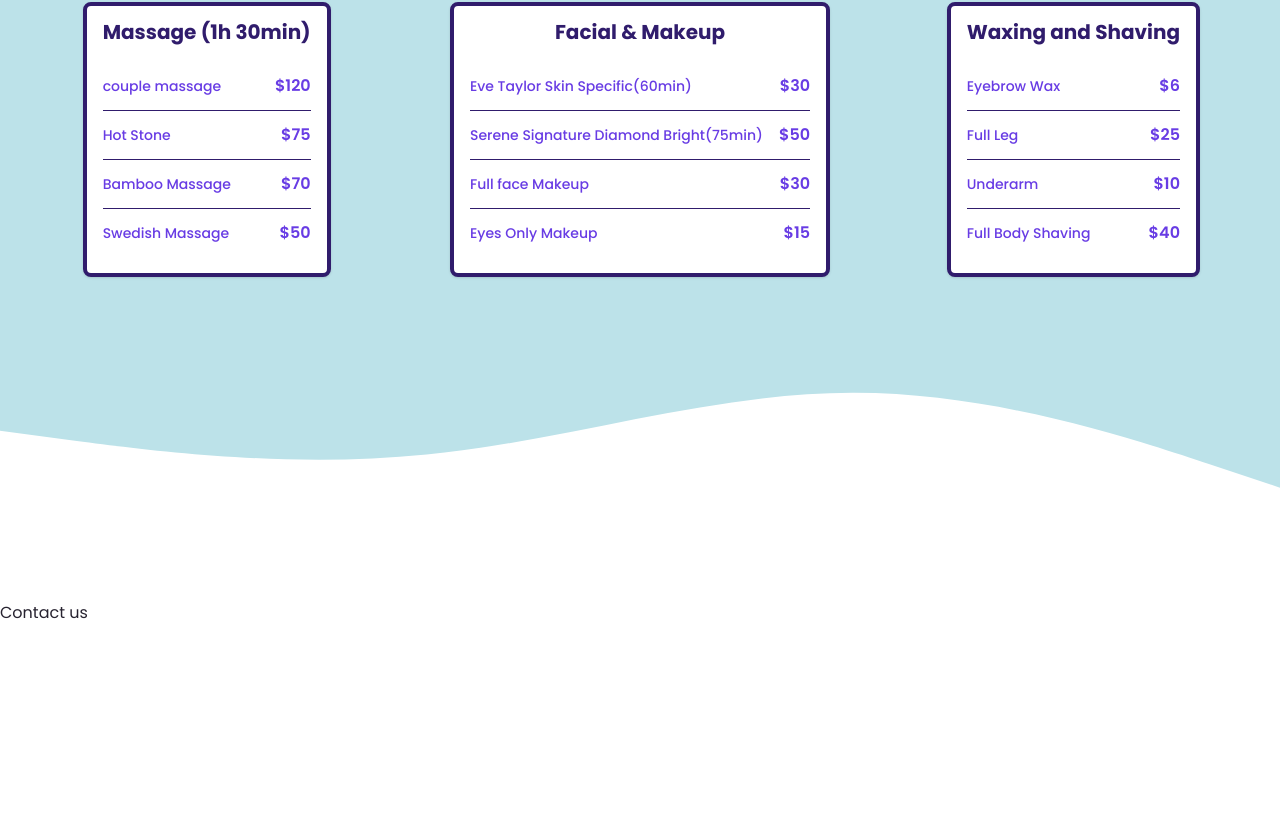
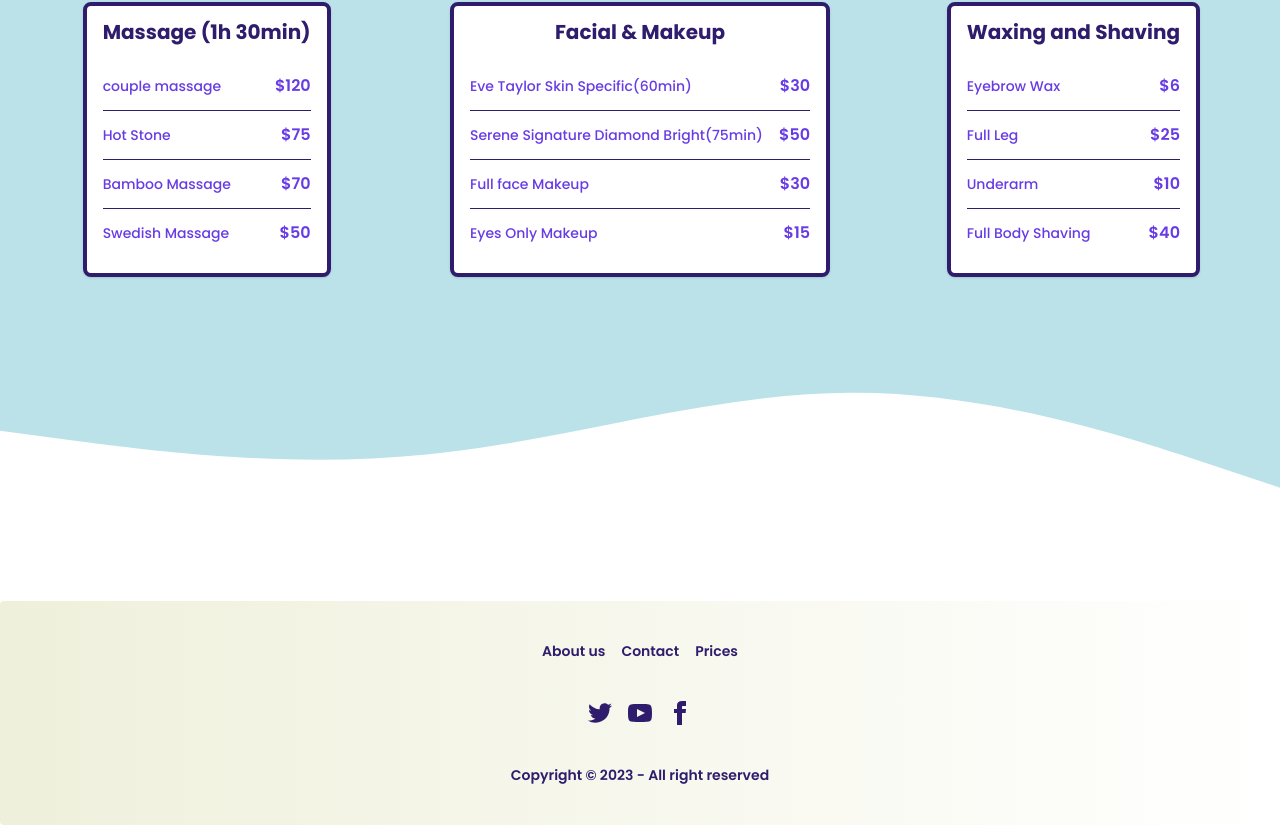
Before and after one commit to YSanj98/serene-naturist-re-design, a React (Vite) app: page / in a window 1280 px wide. Shown: the part 3619-4444 px from the top of the page. Before the commit the page ends 4244 px from the top, so only its background shows below. Built offline with nearby package versions, Linux system fonts and the light colour scheme; a web font is replaced by a local one.

Commit message:
calling for footer

```diff
--- a/src/App.tsx
+++ b/src/App.tsx
@@ -3,8 +3,8 @@ import { SelectedPage } from '@/shared/types';
 import Navbar from './components/Navbar';
 import Home from './components/Home';
 import Service from './components/Services';
-import ContactUs from './components/Contact us';
 import Price from './components/Price';
+import Footer from './components/Footer';
 
 
 function App() {
@@ -34,7 +34,7 @@ function App() {
       <Home setSelectedPage={setSelectedPage} />
       <Service setSelectedPage={setSelectedPage} />
       <Price setSelectedPage={setSelectedPage} />
-      <ContactUs setSelectedPage={setSelectedPage} />
+      <Footer />
     </div>
   );
 }
```
